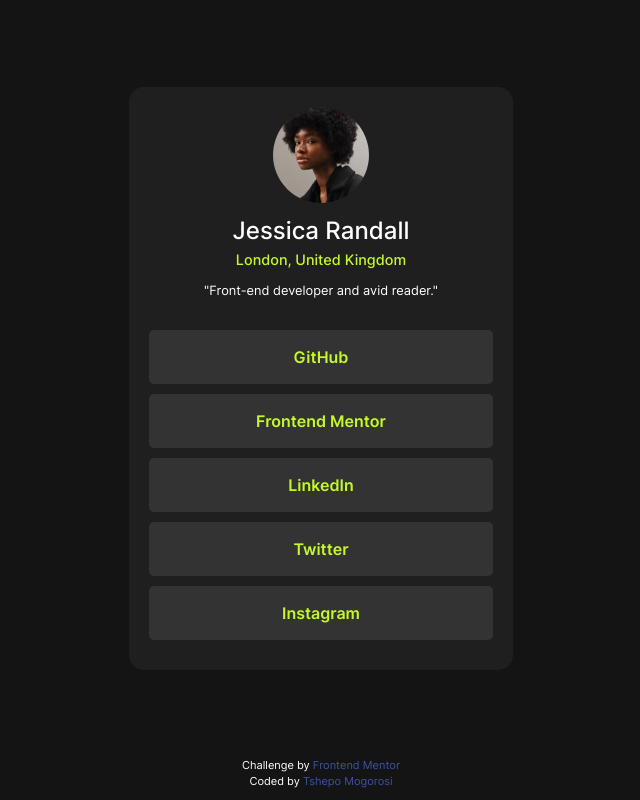
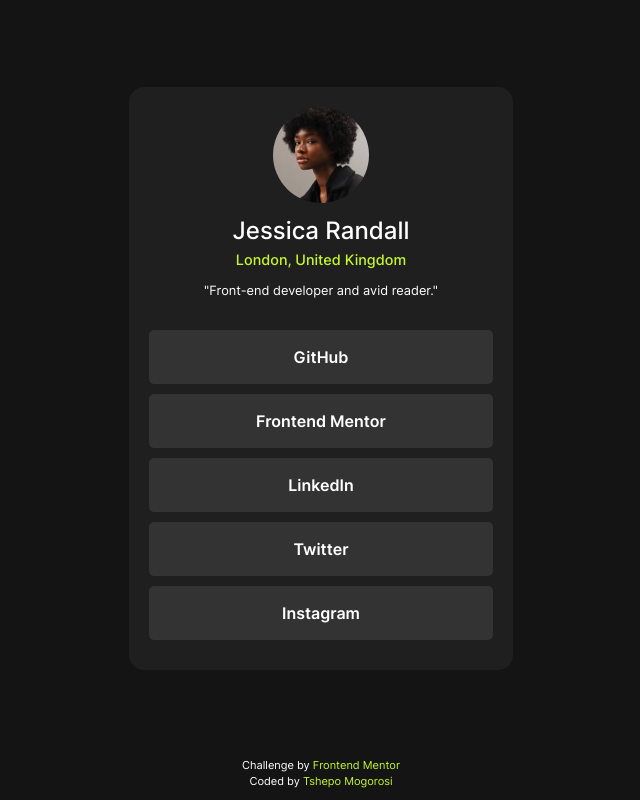
Before and after one commit to tshepocalvin/social-links-profile, a plain HTML site: page index.html in a window 1280 px wide. Shown: the whole page, without its empty margins (319-959 px from the left). Drawn offline with Linux system fonts and the light colour scheme; files whose address does not match are found by name.

Commit message:
Fixed all links having green color

```diff
--- a/css/main-css.css
+++ b/css/main-css.css
@@ -76,7 +76,7 @@ body {
     color: black;
 }
 
-footer a:visited, a:link{
+footer a:visited, footer a:link{
     color: hsl(75, 94%, 57%);
 }
 footer{
```
